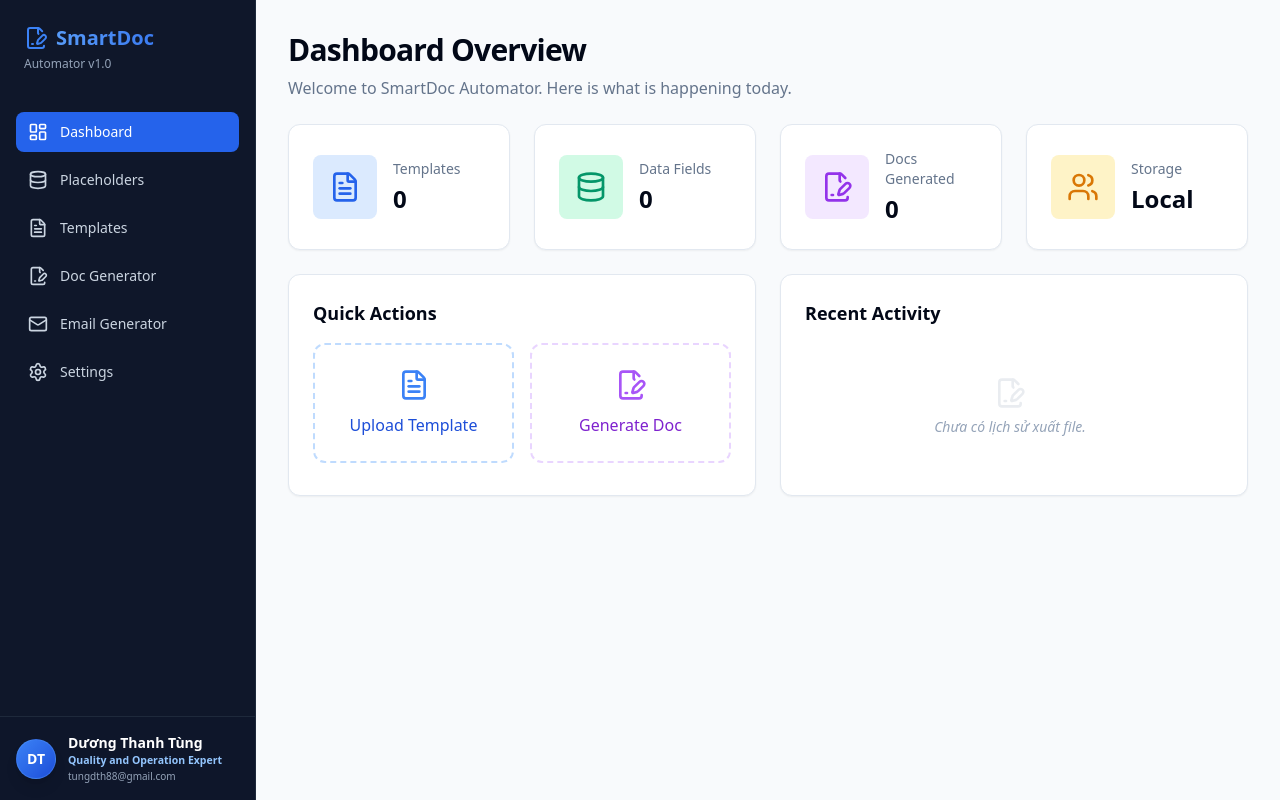
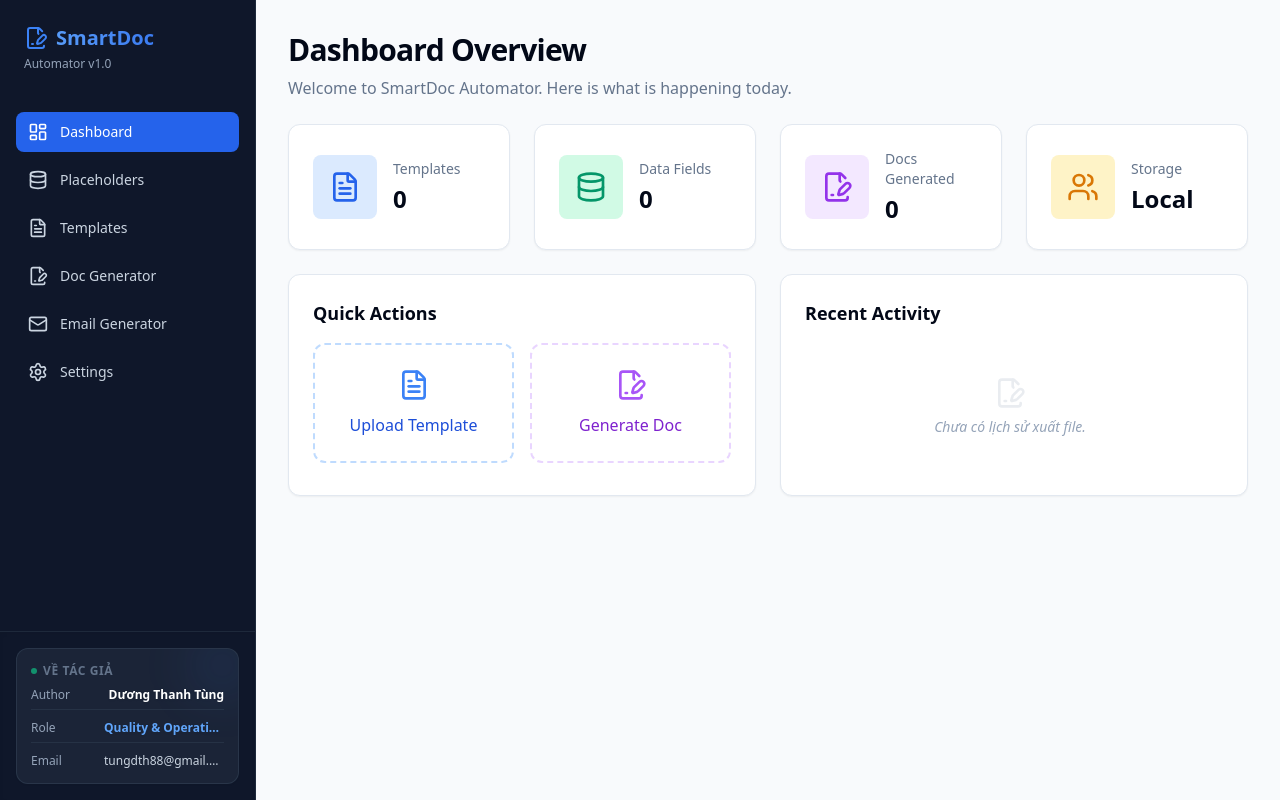
Before and after one commit to dttung1288/SmartDocAutomator, a React (Vite) app: page / in a window 1280 px wide. Built offline with nearby package versions, Linux system fonts and the light colour scheme.

Commit message:
Feat: Update Author profile section with explicit key-value labels format

```diff
--- a/src/components/layout/Sidebar.jsx
+++ b/src/components/layout/Sidebar.jsx
@@ -42,15 +42,26 @@ export function Sidebar() {
                 ))}
             </nav>
 
-            <div className="p-4 border-t border-slate-800 bg-slate-900/50">
-                <div className="flex items-center gap-3">
-                    <div className="w-10 h-10 rounded-full bg-gradient-to-br from-blue-500 to-blue-700 flex-shrink-0 flex items-center justify-center font-bold text-sm text-white shadow-lg border border-blue-400 border-opacity-30">
-                        DT
-                    </div>
-                    <div className="overflow-hidden">
-                        <p className="text-sm font-bold text-white truncate hover:text-blue-400 transition-colors cursor-default" title="Dương Thanh Tùng">Dương Thanh Tùng</p>
-                        <p className="text-[10.5px] text-blue-300 font-semibold truncate cursor-default" title="Quality and Operation Expert">Quality and Operation Expert</p>
-                        <p className="text-[10px] text-slate-400 truncate hover:text-slate-300 transition-colors cursor-pointer" title="tungdth88@gmail.com" onClick={() => window.location.href = 'mailto:tungdth88@gmail.com'}>tungdth88@gmail.com</p>
+            <div className="p-4 border-t border-slate-800 bg-slate-900 shadow-inner">
+                <div className="bg-slate-800/80 rounded-xl p-3.5 border border-slate-700/60 shadow-sm relative overflow-hidden group">
+                    <div className="absolute top-0 right-0 w-16 h-16 bg-blue-500/10 rounded-full blur-xl -translate-y-4 translate-x-4 group-hover:bg-blue-500/20 transition-all"></div>
+                    <p className="text-xs font-bold text-slate-500 uppercase tracking-wider mb-2 flex items-center gap-1.5">
+                        <div className="w-1.5 h-1.5 rounded-full bg-emerald-500 animate-pulse"></div>
+                        Về Tác Giả
+                    </p>
+                    <div className="flex flex-col gap-2 text-xs">
+                        <div className="flex justify-between items-center border-b border-slate-700/50 pb-1.5">
+                            <span className="text-slate-400 font-medium">Author</span>
+                            <span className="text-white font-bold drop-shadow-sm">Dương Thanh Tùng</span>
+                        </div>
+                        <div className="flex justify-between items-center border-b border-slate-700/50 pb-1.5 pt-0.5">
+                            <span className="text-slate-400 font-medium">Role</span>
+                            <span className="text-blue-400 font-bold truncate max-w-[120px] drop-shadow-sm" title="Quality and Operation Expert">Quality & Operation</span>
+                        </div>
+                        <div className="flex justify-between items-center pt-0.5">
+                            <span className="text-slate-400 font-medium">Email</span>
+                            <a href="mailto:tungdth88@gmail.com" className="text-slate-300 hover:text-blue-400 hover:underline transition-colors truncate max-w-[120px] font-medium" title="tungdth88@gmail.com">tungdth88@gmail.com</a>
+                        </div>
                     </div>
                 </div>
             </div>
```
